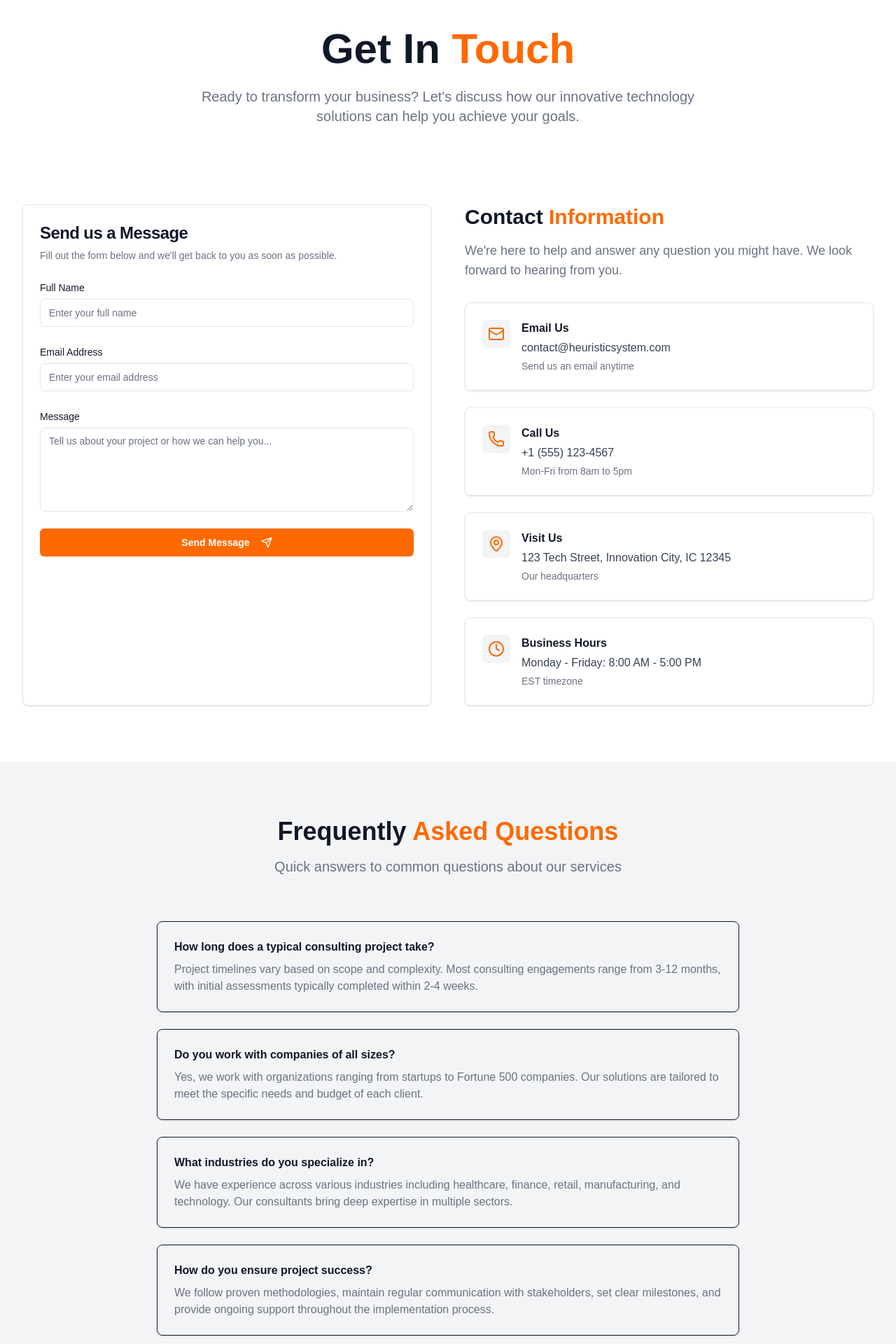
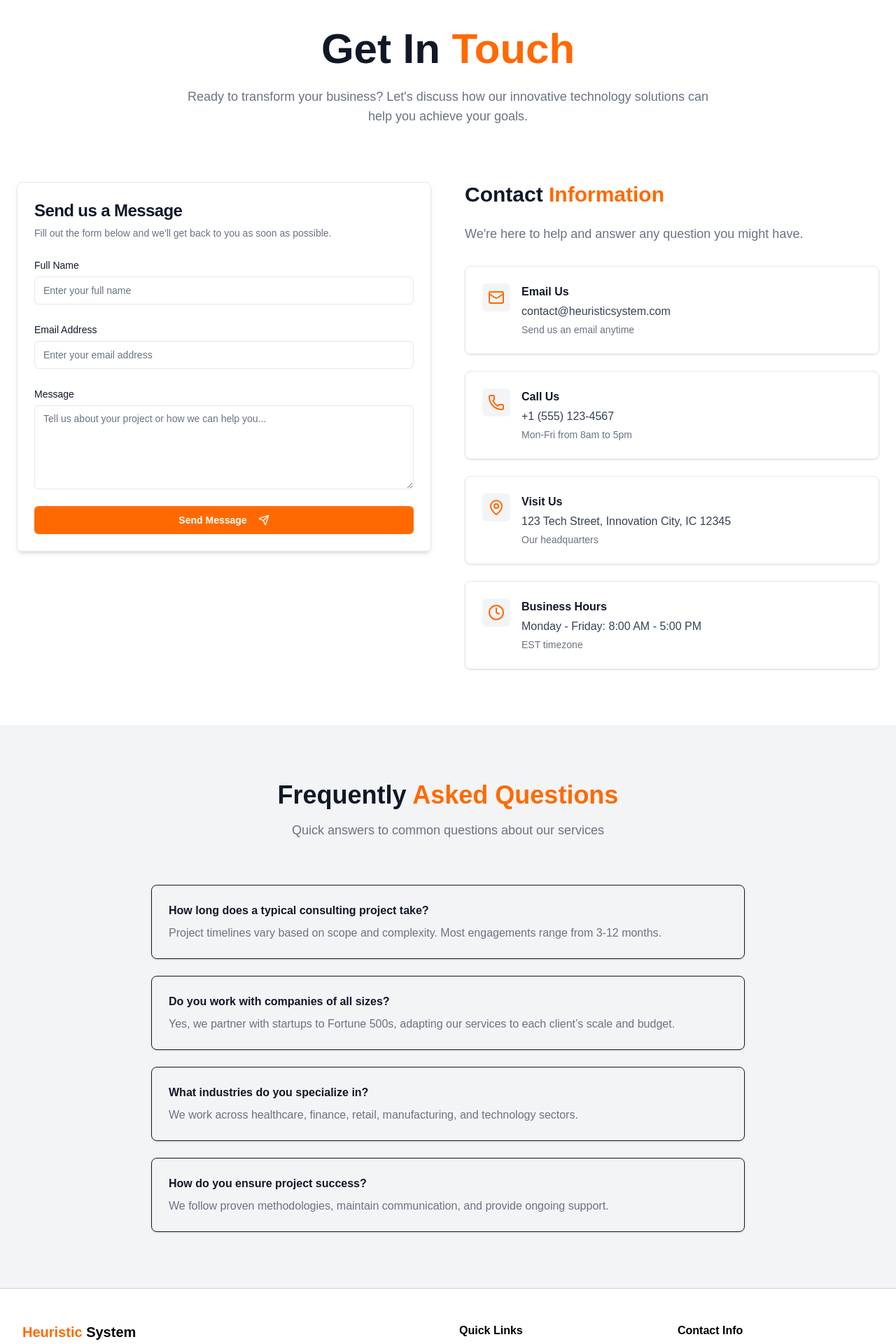
Before and after one commit to RazaALi0786/heuristic-system, a Next.js app: page /contact in a window 1280 px wide. Shown: the part 120-2040 px from the top of the page at 70% size. Built offline with nearby package versions, Linux system fonts and the light colour scheme.

Commit message:
added animation to contact page

```diff
--- a/app/contact/page.tsx
+++ b/app/contact/page.tsx
@@ -1,8 +1,7 @@
 "use client";
+import { motion } from "framer-motion";
 import ContactForm from "@/components/ContactForm";
 import { useState } from "react";
-import Link from "next/link";
-import Footer from "@/components/Footer";
 import { Button } from "@/components/Button";
 import {
   Card,
@@ -16,38 +15,27 @@ import { Textarea } from "@/components/Textarea";
 import { Label } from "@/components/Label";
 import { useToast } from "@/hooks/use-toast";
 import { Mail, Phone, MapPin, Clock, Send } from "lucide-react";
+
 export default function Contact() {
   const { toast } = useToast();
-  const [formData, setFormData] = useState({
-    name: "",
-    email: "",
-    message: "",
-  });
+  const [formData, setFormData] = useState({ name: "", email: "", message: "" });
   const [isSubmitting, setIsSubmitting] = useState(false);
-  const handleInputChange = (
-    e: React.ChangeEvent<HTMLInputElement | HTMLTextAreaElement>
-  ) => {
+
+  const handleInputChange = (e) => {
     const { name, value } = e.target;
-    setFormData((prev) => ({
-      ...prev,
-      [name]: value,
-    }));
+    setFormData((prev) => ({ ...prev, [name]: value }));
   };
-  const handleSubmit = async (e: React.FormEvent) => {
+
+  const handleSubmit = async (e) => {
     e.preventDefault();
     setIsSubmitting(true);
-
-    // Simulate API call - in a real app, this would submit to /api/contact
     try {
       await new Promise((resolve) => setTimeout(resolve, 1000));
-
       toast({
         title: "Message Sent Successfully!",
         description:
           "Thank you for contacting us. We'll get back to you within 24 hours.",
       });
-
-      // Reset form
       setFormData({ name: "", email: "", message: "" });
     } catch (error) {
       toast({
@@ -59,6 +47,7 @@ export default function Contact() {
       setIsSubmitting(false);
     }
   };
+
   const contactInfo = [
     {
       icon: <Mail className="h-6 w-6 text-orange-500" />,
@@ -85,39 +74,85 @@ export default function Contact() {
       description: "EST timezone",
     },
   ];
+
+  // ✨ Motion Variants
+  const fadeInUp = {
+    hidden: { opacity: 0, y: 40 },
+    visible: {
+      opacity: 1,
+      y: 0,
+      transition: { duration: 0.7, ease: "easeOut" },
+    },
+  };
+
+  const staggerContainer = {
+    hidden: {},
+    visible: {
+      transition: {
+        staggerChildren: 0.15,
+      },
+    },
+  };
+
   return (
     <div className="min-h-screen bg-white">
-      {/* Hero Section */}
-      <section className="pt-20 pb-0 bg-white">
-        <div className="max-w-7xl mx-auto px-4 sm:px-6 lg:px-8">
-          <div className="text-center">
-            <h1 className="text-4xl md:text-6xl font-bold text-gray-900 mb-6 animate-fade-in ">
-              Get In <span className="text-orange-500 ">Touch</span>
-            </h1>
-            <p className="text-xl text-muted-gray-900 mb-8 max-w-3xl mx-auto animate-fade-in text-gray-500">
+      {/* HERO SECTION */}
+      <motion.section
+        initial={{ opacity: 0, y: 40 }}
+        animate={{ opacity: 1, y: 0 }}
+        transition={{ duration: 0.8, ease: "easeOut" }}
+        className="pt-20 pb-0 bg-white text-center"
+      >
+        <div className="max-w-7xl mx-auto px-6">
+          <motion.h1
+            className="text-4xl md:text-6xl font-bold text-gray-900 mb-6"
+            initial={{ opacity: 0, y: 20 }}
+            animate={{ opacity: 1, y: 0 }}
+            transition={{ duration: 1 }}
+          >
+            Get In <span className="text-orange-500">Touch</span>
+          </motion.h1>
+          <motion.p
+            className="text-lg text-gray-500 max-w-3xl mx-auto"
+            initial={{ opacity: 0, y: 20 }}
+            animate={{ opacity: 1, y: 0 }}
+            transition={{ duration: 1.1, delay: 0.1 }}
+          >
             Ready to transform your business? Let's discuss how our innovative
             technology solutions can help you achieve your goals.
-            </p>
+          </motion.p>
         </div>
-        </div>
-      </section>
+      </motion.section>
 
-      {/* Contact Form & Info */}
-      <section className="py-20  ">
-        <div className="max-w-7xl mx-auto px-4 sm:px-6 lg:px-8">
-          <div className="grid grid-cols-1 lg:grid-cols-2 gap-12">
-            {/* Contact Form */}
-            <Card className="border-gray-200 shadow-medium">
+      {/* CONTACT FORM + INFO */}
+      <motion.section
+        variants={staggerContainer}
+        initial="hidden"
+        whileInView="visible"
+        viewport={{ once: true }}
+        className="py-20"
+      >
+        <div className="max-w-7xl mx-auto px-6 grid grid-cols-1 lg:grid-cols-2 gap-12">
+          {/* CONTACT FORM */}
+          <motion.div variants={fadeInUp}>
+            <Card className="border-gray-200 shadow-md hover:shadow-lg transition-all duration-300">
               <CardHeader>
-                <CardTitle className="text-2xl">Send us a Message</CardTitle>
+                <CardTitle className="text-2xl font-semibold">
+                  Send us a Message
+                </CardTitle>
                 <CardDescription>
-                  Fill out the form below and we'll get back to you as soon as
-                  possible.
+                  Fill out the form below and we'll get back to you as soon as possible.
                 </CardDescription>
               </CardHeader>
               <CardContent>
-                <form onSubmit={handleSubmit} className="space-y-6">
-                  <div>
+                <motion.form
+                  onSubmit={handleSubmit}
+                  className="space-y-6"
+                  variants={staggerContainer}
+                  initial="hidden"
+                  animate="visible"
+                >
+                  <motion.div variants={fadeInUp}>
                     <Label htmlFor="name">Full Name</Label>
                     <Input
                       id="name"
@@ -126,12 +161,12 @@ export default function Contact() {
                       value={formData.name}
                       onChange={handleInputChange}
                       required
+                      placeholder="Enter your full name"
                       className="mt-1"
-                      placeholder="Enter your full name"
                     />
-                  </div>
+                  </motion.div>
 
-                  <div>
+                  <motion.div variants={fadeInUp}>
                     <Label htmlFor="email">Email Address</Label>
                     <Input
                       id="email"
@@ -140,12 +175,12 @@ export default function Contact() {
                       value={formData.email}
                       onChange={handleInputChange}
                       required
+                      placeholder="Enter your email address"
                       className="mt-1"
-                      placeholder="Enter your email address"
                     />
-                  </div>
+                  </motion.div>
 
-                  <div>
+                  <motion.div variants={fadeInUp}>
                     <Label htmlFor="message">Message</Label>
                     <Textarea
                       id="message"
@@ -153,39 +188,42 @@ export default function Contact() {
                       value={formData.message}
                       onChange={handleInputChange}
                       required
+                      placeholder="Tell us about your project or how we can help you..."
                       className="mt-1 min-h-[120px]"
-                      placeholder="Tell us about your project or how we can help you..."
                     />
-                  </div>
+                  </motion.div>
 
+                  <motion.div variants={fadeInUp}>
                     <Button
                       type="submit"
                       variant="hero"
-                    className="w-full cursor-pointer"
+                      className="w-full cursor-pointer flex items-center justify-center"
                       disabled={isSubmitting}
+                      whileHover={{ scale: 1.02 }}
+                      whileTap={{ scale: 0.98 }}
                     >
                       {isSubmitting ? "Sending..." : "Send Message"}
                       <Send className="ml-2 h-4 w-4" />
                     </Button>
-                </form>
+                  </motion.div>
+                </motion.form>
               </CardContent>
             </Card>
+          </motion.div>
 
-            {/* Contact Information */}
-            <div className="space-y-6">
-              <div>
-                <h2 className="text-3xl font-bold text-gray-900 mb-4">
+          {/* CONTACT INFORMATION */}
+          <motion.div variants={fadeInUp} className="space-y-6">
+            <h2 className="text-3xl font-bold text-gray-900">
               Contact <span className="text-orange-500">Information</span>
             </h2>
             <p className="text-lg text-gray-500 mb-8">
-                  We're here to help and answer any question you might have. We
-                  look forward to hearing from you.
+              We're here to help and answer any question you might have.
             </p>
-              </div>
 
-              <div className="space-y-6">
+            <motion.div variants={staggerContainer} className="space-y-6">
               {contactInfo.map((info, index) => (
-                  <Card key={index} className="border-gray-200 shadow-soft">
+                <motion.div key={index} variants={fadeInUp}>
+                  <Card className="border-gray-200 shadow-sm hover:shadow-md transition-all duration-300">
                     <CardContent className="p-6">
                       <div className="flex items-start space-x-4">
                         <div className="flex-shrink-0 bg-gray-100 p-2 rounded-md">
@@ -196,88 +234,65 @@ export default function Contact() {
                             {info.title}
                           </h3>
                           <p className="text-gray-700 mb-1">{info.content}</p>
-                          <p className="text-sm text-gray-500">
-                            {info.description}
-                          </p>
+                          <p className="text-sm text-gray-500">{info.description}</p>
                         </div>
                       </div>
                     </CardContent>
                   </Card>
+                </motion.div>
               ))}
+            </motion.div>
+          </motion.div>
         </div>
-            </div>
-          </div>
-        </div>
-      </section>
+      </motion.section>
 
-      {/* FAQ Section */}
-      <section className="py-20 bg-gray-100">
-        <div className="max-w-4xl mx-auto px-4 sm:px-6 lg:px-8">
-          <div className="text-center mb-16">
-            <h2 className="text-3xl md:text-4xl font-bold text-gray-900 mb-4">
-              Frequently{" "}
-              <span className="text-orange-500">Asked Questions</span>
-            </h2>
-            <p className="text-xl text-gray-500">
+      {/* FAQ SECTION */}
+      <motion.section
+        variants={staggerContainer}
+        initial="hidden"
+        whileInView="visible"
+        viewport={{ once: true }}
+        className="py-20 bg-gray-100"
+      >
+        <div className="max-w-4xl mx-auto px-6 text-center mb-16">
+          <motion.h2 variants={fadeInUp} className="text-4xl font-bold text-gray-900 mb-4">
+            Frequently <span className="text-orange-500">Asked Questions</span>
+          </motion.h2>
+          <motion.p variants={fadeInUp} className="text-lg text-gray-500">
             Quick answers to common questions about our services
-            </p>
+          </motion.p>
         </div>
 
-          <div className="space-y-6">
-            <Card className="border-border shadow-soft">
-              <CardContent className="p-6">
-                <h3 className="font-semibold text-gray-900 mb-2">
-                  How long does a typical consulting project take?
-                </h3>
-                <p className="text-gray-500">
-                  Project timelines vary based on scope and complexity. Most
-                  consulting engagements range from 3-12 months, with initial
-                  assessments typically completed within 2-4 weeks.
-                </p>
+        <motion.div variants={staggerContainer} className="max-w-4xl mx-auto px-6 space-y-6">
+          {[
+            {
+              q: "How long does a typical consulting project take?",
+              a: "Project timelines vary based on scope and complexity. Most engagements range from 3-12 months.",
+            },
+            {
+              q: "Do you work with companies of all sizes?",
+              a: "Yes, we partner with startups to Fortune 500s, adapting our services to each client’s scale and budget.",
+            },
+            {
+              q: "What industries do you specialize in?",
+              a: "We work across healthcare, finance, retail, manufacturing, and technology sectors.",
+            },
+            {
+              q: "How do you ensure project success?",
+              a: "We follow proven methodologies, maintain communication, and provide ongoing support.",
+            },
+          ].map((faq, index) => (
+            <motion.div key={index} variants={fadeInUp}>
+              <Card className="border-border shadow-sm hover:shadow-md transition-all duration-300">
+                <CardContent className="p-6 text-left">
+                  <h3 className="font-semibold text-gray-900 mb-2">{faq.q}</h3>
+                  <p className="text-gray-500">{faq.a}</p>
                 </CardContent>
               </Card>
-
-            <Card className="border-border shadow-soft">
-              <CardContent className="p-6">
-                <h3 className="font-semibold text-gray-900 mb-2">
-                  Do you work with companies of all sizes?
-                </h3>
-                <p className="text-gray-500">
-                  Yes, we work with organizations ranging from startups to
-                  Fortune 500 companies. Our solutions are tailored to meet the
-                  specific needs and budget of each client.
-                </p>
-              </CardContent>
-            </Card>
-
-            <Card className="border-border shadow-soft">
-              <CardContent className="p-6">
-                <h3 className="font-semibold text-gray-900 mb-2">
-                  What industries do you specialize in?
-                </h3>
-                <p className="text-gray-500">
-                  We have experience across various industries including
-                  healthcare, finance, retail, manufacturing, and technology.
-                  Our consultants bring deep expertise in multiple sectors.
-                </p>
-              </CardContent>
-            </Card>
-
-            <Card className="border-border shadow-soft">
-              <CardContent className="p-6">
-                <h3 className="font-semibold text-gray-900 mb-2">
-                  How do you ensure project success?
-                </h3>
-                <p className="text-gray-500">
-                  We follow proven methodologies, maintain regular communication
-                  with stakeholders, set clear milestones, and provide ongoing
-                  support throughout the implementation process.
-                </p>
-              </CardContent>
-            </Card>
-          </div>
-        </div>
-      </section>
+            </motion.div>
+          ))}
+        </motion.div>
+      </motion.section>
     </div>
   );
 }
```
Also changed, not shown: 1 other file (tests, documents, lock files or other folders). Lines whose indentation alone changed are shown as unchanged.
